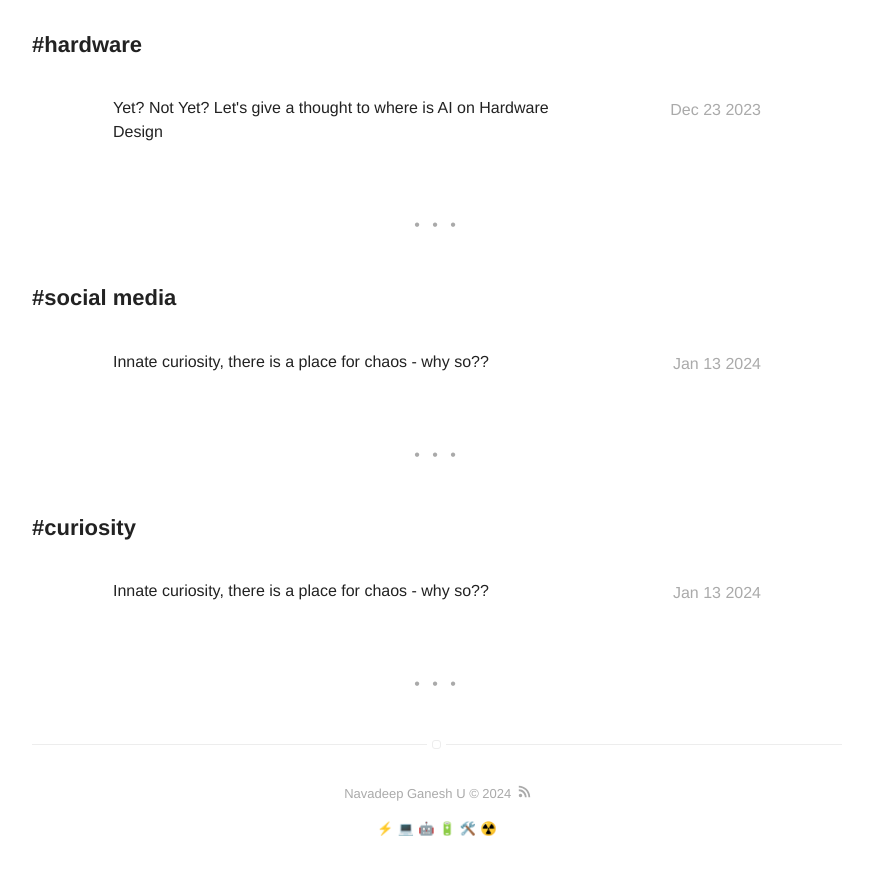
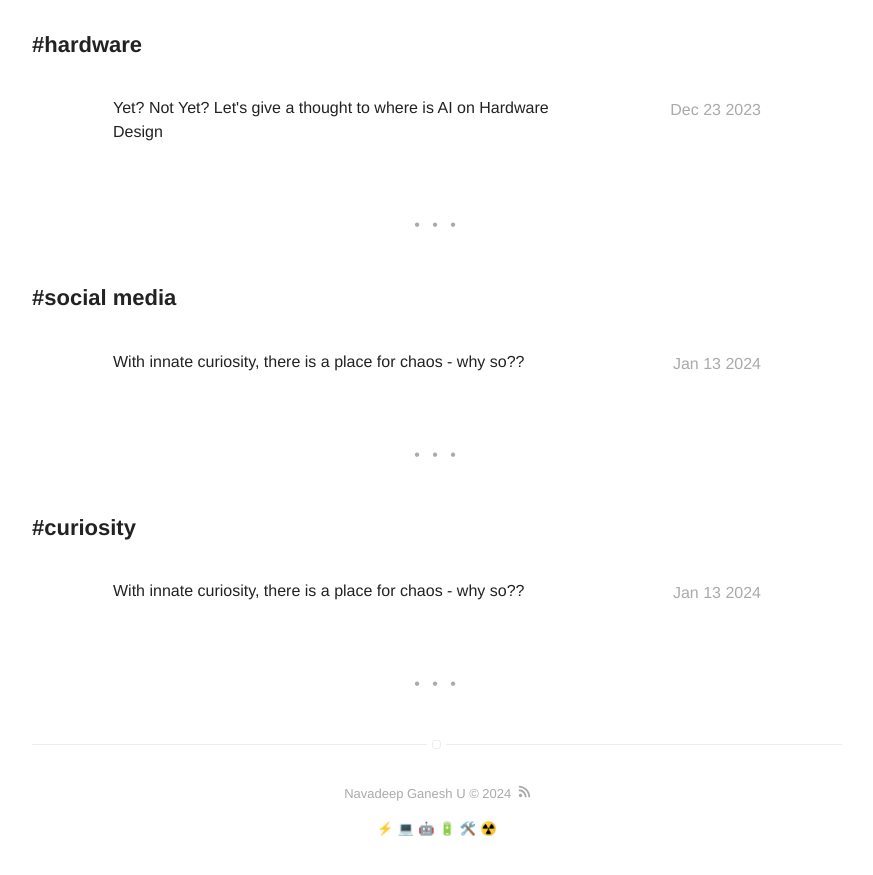
Before and after one commit to ngu25/ngu25.github.io, a Jekyll site: the page built from tags.html, in a window 1280 px wide and 900 px high, scrolled down 5064 px. Shown: the top 875 px of the window, without its empty margins (203-1076 px from the left). Built offline with Jekyll 4.4.1, drawn with Linux system fonts in a browser that asks for light colours; some of the changed text lies outside the part shown.

```diff
--- a/_posts/2024-01-13-digital-place-for-chaos.markdown
+++ b/_posts/2024-01-13-digital-place-for-chaos.markdown
@@ -1,5 +1,5 @@
 ---
-title: "Innate curiosity, there is a place for chaos - why so??"
+title: "With innate curiosity, there is a place for chaos - why so??"
 layout: post
 date: 2024-01-13
 image:
```
Also changed, not shown: other parts of _posts/2024-01-13-digital-place-for-chaos.markdown (+1 -1 lines), _includes/highlighted-projects.html (+19 -4 lines).
